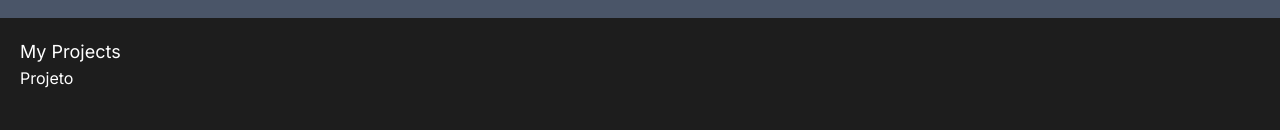
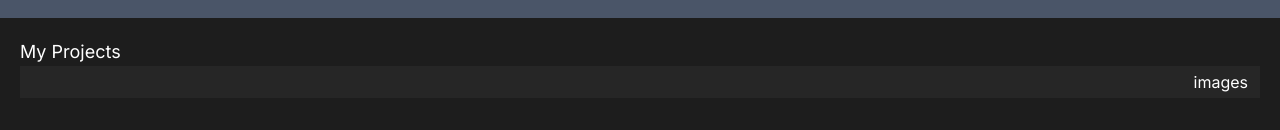
Before and after one commit to P3DR0DEV/portfolio, a React (Vite) app: page / in a window 1280 px wide. Shown: the part 1052-1182 px from the top of the page. Built offline with nearby package versions, Linux system fonts and the light colour scheme.

Commit message:
feat: add the odd propperty to render each component in each side

```diff
--- a/src/Components/Projects/ProjectCard.tsx
+++ b/src/Components/Projects/ProjectCard.tsx
@@ -1,3 +1,11 @@
-export function ProjectCard() {
-  return <div>Projeto</div>
+export function ProjectCard({ isOdd }: { isOdd: boolean }) {
+  const align = isOdd ? "items-start" : "items-end"
+  return (
+    <div className={`bg-[#262626] px-3 py-1 flex flex-col ${align}`}>
+      <div>images</div>
+      <div>
+        <p></p>
+      </div>
+    </div>
+  )
 }
--- a/src/Components/Projects/Projects.tsx
+++ b/src/Components/Projects/Projects.tsx
@@ -4,7 +4,7 @@ export function Projects() {
   return (
     <section className="h-screen p-5">
       <h2 className="text-lg">My Projects</h2>
-      <ProjectCard />
+      <ProjectCard isOdd={false} />
     </section>
   )
 }
```
